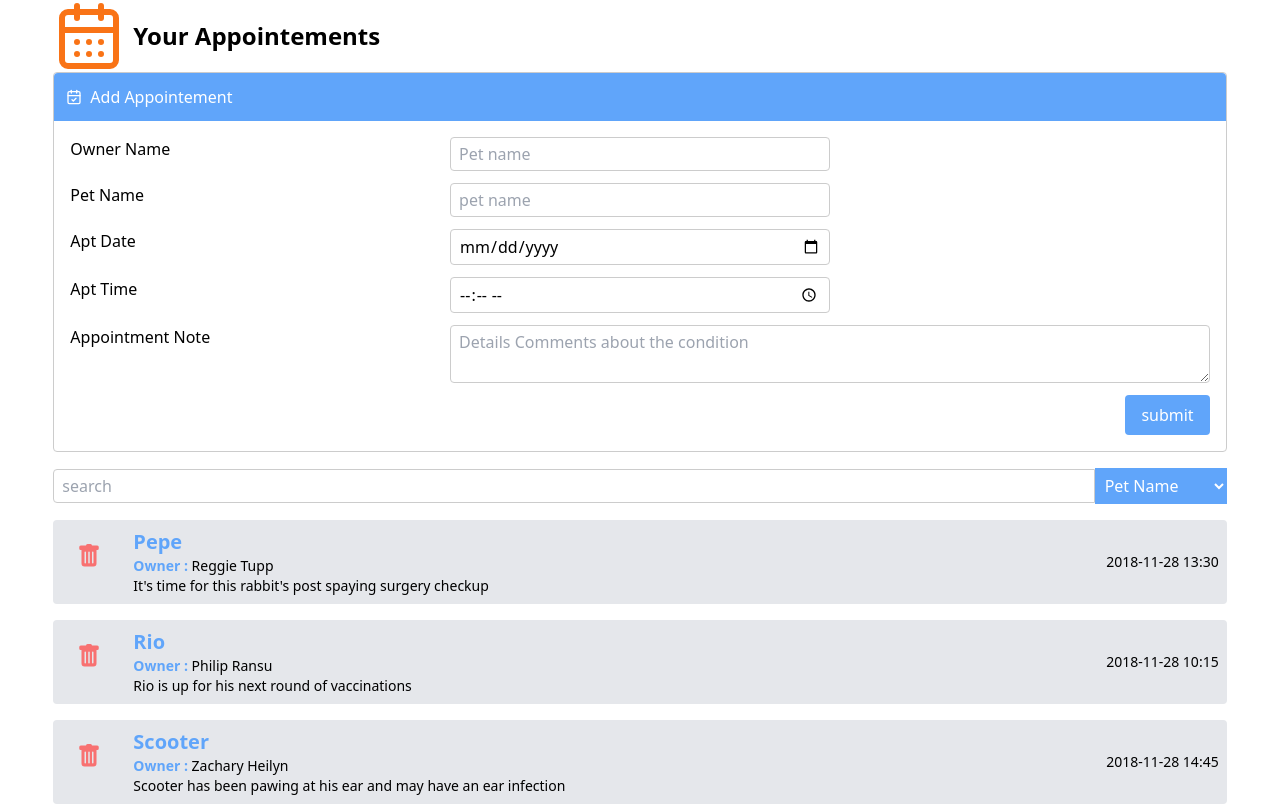
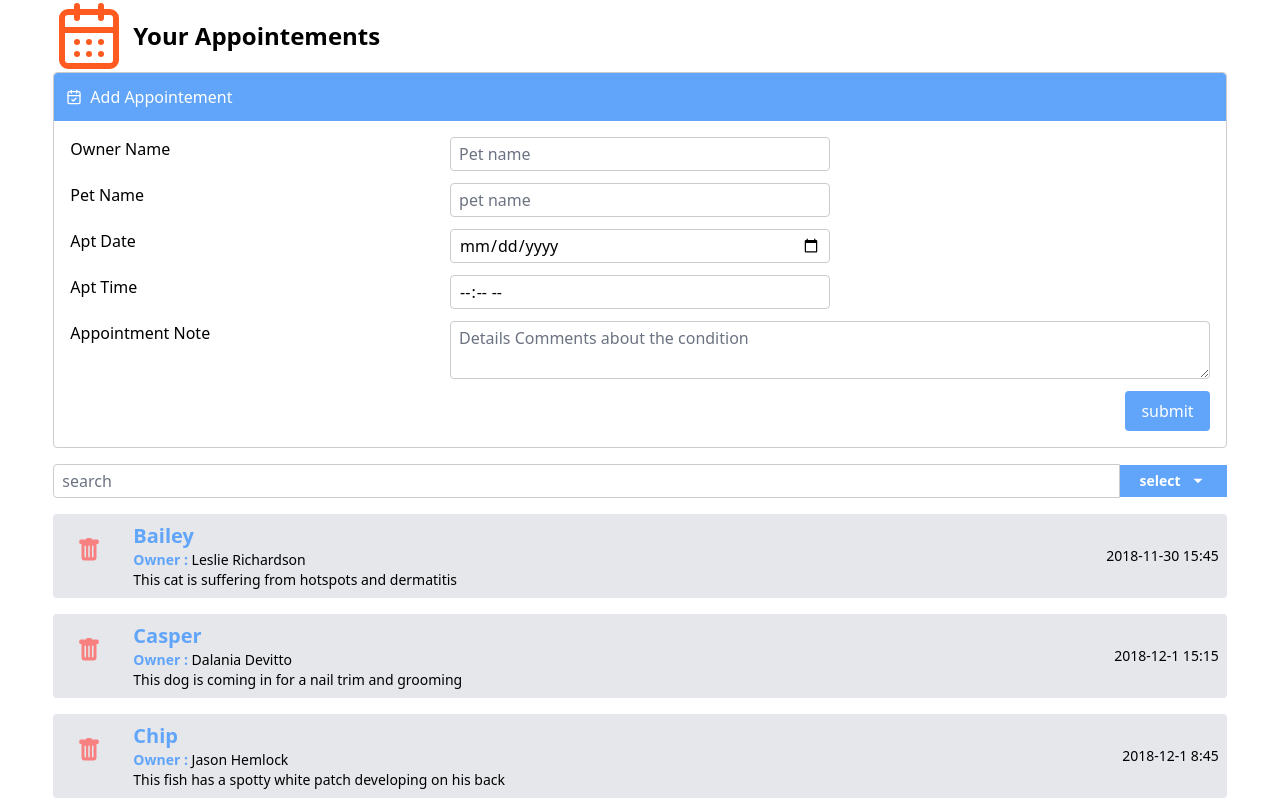
Before and after one commit to Oussamahaddi/AppointmentWizardry, a React (Create React App) app: page / in a window 1280 px wide. Shown: the top 804 px of the page. Built offline with nearby package versions, Linux system fonts and the light colour scheme.

Commit message:
create method that sort and filter appointement by pet name or owner name and sort them by asc or desc

```diff
--- a/package.json
+++ b/package.json
@@ -11,6 +11,8 @@
     "@types/react": "^18.2.31",
     "@types/react-dom": "^18.2.14",
     "axios": "^1.5.1",
+    "flowbite": "^2.0.0",
+    "flowbite-react": "^0.6.4",
     "react": "^18.2.0",
     "react-dom": "^18.2.0",
     "react-hook-form": "^7.47.0",
--- a/src/components/appointment/Appoi.tsx
+++ b/src/components/appointment/Appoi.tsx
@@ -1,8 +1,8 @@
 import React from "react"
 import {BsFillTrashFill} from "react-icons/bs"
-import { Data } from "../../types"
+import { AppoiT } from "../../types"
 
-const Appoi = ({appointment} : {appointment : Data}) => {
+const Appoi = ({appointment} : {appointment : AppoiT}) => {
 	return (
 		<>
 			<div className="bg-gray-200 rounded my-4 grid grid-cols-[auto_1fr_auto] gap-4 w-full p-2">
--- a/src/components/form/Form.tsx
+++ b/src/components/form/Form.tsx
@@ -1,23 +1,25 @@
-import React from "react"
+import React, { useEffect } from "react"
 import { useForm, SubmitHandler } from "react-hook-form"
 import { LuCalendarCheck } from "react-icons/lu"
 import Button from "../buttons/Button"
-import { Data, Inputs } from "../../types"
+import { AppoiT, Inputs } from "../../types"
 import { ToastContainer, toast } from "react-toastify"
 import "react-toastify/dist/ReactToastify.css"
 
 
 // eslint-disable-next-line react/prop-types, @typescript-eslint/no-explicit-any
-const Form = ({arr, setApp} : {arr : Data[], setApp: any}) => {
+const Form = ({arr, setApp} : {arr : AppoiT[], setApp: any}) => {
 
 	const {
 		register,
 		handleSubmit,
-		formState: { errors },
+		reset,
+		formState: { errors, isSubmitSuccessful },
 	} = useForm<Inputs>()
 
 	const onSubmit : SubmitHandler<Inputs> = (data) => {
 		const newData = {
+			id : arr.length ,
 			petName: data.petName,
 			ownerName: data.ownerName,
 			aptDate: `${data.aptDate} ${data.aptTime}`,
@@ -26,6 +28,17 @@ const Form = ({arr, setApp} : {arr : Data[], setApp: any}) => {
 		setApp([...arr, newData])
 		toast.success("Appointment created succussfully")
 	}
+
+	useEffect(() => {
+		if (isSubmitSuccessful) reset({
+			petName : "",
+			ownerName: "",
+			aptDate : "",
+			aptTime : "",
+			aptNotes : ""
+		})
+	}, [isSubmitSuccessful])
+
 
 	return (
 		<>
@@ -118,17 +131,18 @@ const Form = ({arr, setApp} : {arr : Data[], setApp: any}) => {
 					</div>
 				</div>
 				<div className="w-full grid grid-cols-[1fr_2fr]">
-					<label className="text-left" htmlFor="date">Apt Time</label>
+					<label className="text-left" htmlFor="time">Apt Time</label>
 					<div className="w-full">
 						<div className="flex flex-col items-start">
 							<input
 								type="time"
+								id="time"
 								placeholder="hellow"
 								className="w-full border border-[#ccc] px-2 py-1 rounded md:w-3/6"
 								{...register("aptTime", {
 									required: "This field can't be null",
 									pattern : {
-										value : /^\d([0-1]{1}[0-9]{1}|20|21|22|23):[0-5]{1}[0-9]{1}$/,
+										value : /^\d{1,2}:\d{1,2}$/,
 										message : "Invalide characters"
 									}
 								})}
@@ -147,7 +161,7 @@ const Form = ({arr, setApp} : {arr : Data[], setApp: any}) => {
 							{...register("aptNotes", {
 								required: "This field can't be null",
 								pattern : {
-									value : /^[a-zA-Z0-9]+$/gi,
+									value : /^[a-z A-Z 0-9]+$/gi,
 									message : "Invalide characters"
 								},
 								minLength : {
@@ -165,7 +179,7 @@ const Form = ({arr, setApp} : {arr : Data[], setApp: any}) => {
 				</div>
 				<Button
 					text="submit"
-					btnColor="bg-[#60a5fa] text-white px-4 py-2 rounded w-fit self-end"
+					btnColor="bg-[#60a5fa] text-white px-4 py-2 rounded w-fit self-end hover:bg-blue-600"
 				/>
 			</form>
 		</>
--- a/src/components/layout/Search.tsx
+++ b/src/components/layout/Search.tsx
@@ -1,23 +1,56 @@
-import React from "react"
+import React, { Dispatch, useState } from "react"
+import { FilterAndSortT, FilterT, SortT } from "../../types"
+import {IoMdArrowDropdown, IoMdArrowDropup} from "react-icons/io"
 
-const filterList = ["Pet Name", "Owner Name", "Date", "Asc", "Desc"]
+const filterBy : Array<FilterT> = ["petName", "ownerName", "aptDate"]
+const sortBy : Array<SortT> = ["Asc", "Desc"]
 
-const Search = ({search, change} : {search : string, change : React.ChangeEventHandler<HTMLInputElement>}) => {
+type ChildProps = {
+	search: string
+	setSrc: Dispatch<string>
+	filtering : FilterAndSortT
+	setFiltring : (ops : FilterAndSortT) => void
+};
+
+const Search: React.FC<ChildProps> = ({ search, setSrc, filtering, setFiltring }) => {
+
+	const [drop, setDrop] = useState<boolean>(false)
+
 	return (
 		<>
 			<div className="flex items-center w-full my-4">
 				<div className="w-full">
-					<input type="text" placeholder="search" value={search} onChange={change} className="w-full py-1 px-2 border border-[#ccc] rounded-l" />
+					<input type="text" placeholder="search" value={search} onChange={(e) => setSrc(e.target.value)} className="w-full py-1 px-2 border border-[#ccc] rounded-l" />
 				</div>
-				<div >
-					<select name="" id="" className="p-1.5 bg-[#60a5fa] text-white">
-						{/* <option value="" selected disabled>select</option> */}
-						{
-							filterList.map((item, index) => (
-								<option key={index} value={item}>{item}</option>
-							))
-						}
-					</select>
+				<div className="relative">
+					<button onClick={() => setDrop(!drop)} className="flex items-center gap-2 text-white bg-[#60a5fa] font-semibold text-sm px-5 py-1.5 text-center inline-flex items-center hover:bg-blue-600">
+						select
+						{!drop ? <IoMdArrowDropdown className="text-lg" /> : <IoMdArrowDropup className="text-lg" /> }
+					</button>
+					{
+						drop &&
+						<div id="dropdownDefaultRadio" className="absolute right-0 my-1 z-10 w-48 bg-white divide-y divide-gray-100 rounded-lg shadow-[0_0_2px] shadow-[#60a5fa]">
+							<div className="flex flex-col">
+								{
+									filterBy.map((item, index) => (
+										<div key={index} className="flex justify-between p-2 hover:bg-[#60a5fa] hover:text-white rounded">
+											<label htmlFor={`firlter-${index}`} className="w-full text-left ml-2 text-sm font-medium">{item}</label>
+											<input id={`firlter-${index}`} type="radio" value={item} name="filterBy" onChange={() => setFiltring({...filtering, filter : item})} className="w-4 h-4 text-blue-600 bg-gray-100 border-gray-300" />
+										</div>
+									))
+								}
+								<hr />
+								{
+									sortBy.map((item, index) => (
+										<div key={index} className="flex justify-between p-2 hover:bg-[#60a5fa] hover:text-white rounded">
+											<label htmlFor={`sort-${index}`} className="w-full ml-2 text-sm font-medium text-left">{item}</label>
+											<input id={`sort-${index}`} type="radio" value={item} name="sortBy" onChange={() => setFiltring({...filtering, sort : item})} className="w-4 h-4 text-blue-600 bg-gray-100 border-gray-300" />
+										</div>
+									))
+								}
+							</div>
+						</div>
+					}
 				</div>
 			</div>
 		</>
--- a/src/pages/Appointment.tsx
+++ b/src/pages/Appointment.tsx
@@ -1,5 +1,5 @@
 import React, { useEffect, useState } from "react"
-import { Data } from "../types"
+import { AppoiT, FilterAndSortT } from "../types"
 import { http } from "../lib/http"
 import {LuCalendarDays} from "react-icons/lu"
 import Form from "../components/form/Form"
@@ -9,18 +9,18 @@ import LoadingSpinner from "../components/LoadingSpinner"
 
 const Appointment = () => {
 
-	const [data, setData] = useState<Data[]>([])
+	const [data, setData] = useState<AppoiT[]>([])
 	const [isLoaded, setIsLoaded] = useState(false)
 	const [src , setSrc] = useState<string>("")
+	const [filtering, setFiltring] = useState<FilterAndSortT>({
+		filter: "petName",
+		sort: "Asc"
+	});
 
 	const getData = async () => {
-		const { data } = await http.get<Data[]>("data.json")
+		const { data } = await http.get<AppoiT[]>("data.json")
 		setData(data)
 		setIsLoaded(true)
-	}
-
-	const handleChange = (e: React.ChangeEvent<HTMLInputElement>) => {
-		setSrc(e.target.value)
 	}
 
 	useEffect(() => {
@@ -39,13 +39,21 @@ const Appointment = () => {
 				<div className="border border-[#ccc] rounded">
 					<Form arr={data} setApp={setData}/>
 				</div>
+
 				<div>
-					<Search search={src} change={handleChange} />
+					<Search search={src} setSrc={setSrc} filtering={filtering} setFiltring={setFiltring} />
 				</div>
 				<div>
 					{
-						data.filter(item => {
+						data.filter((item : AppoiT) => {
 							return (item.petName).toLowerCase().includes(src.toLocaleLowerCase())
+						}).sort((a, b) => {
+							if (filtering.filter === "petName")
+								return filtering.sort === "Asc" ? a.petName > b.petName ? 1 : -1 : a.petName > b.petName ? -1 : 1
+							if (filtering.filter === "ownerName")
+								return filtering.sort === "Asc" ? a.ownerName > b.ownerName ? 1 : -1 : a.ownerName > b.ownerName ? -1 : 1
+							else
+								return 0
 						}).map((item , index) => (
 							<Appoi key={index} appointment={item} />
 						))
--- /dev/null
+++ b/src/types/filtring.ts
@@ -0,0 +1,8 @@
+export type SortT = "Asc" | "Desc"
+export type FilterT = "petName" | "ownerName" | "aptDate"
+
+
+export type FilterAndSortT = {
+  filter : FilterT
+  sort : SortT
+}
--- a/src/types/index.ts
+++ b/src/types/index.ts
@@ -1,2 +1,3 @@
 export * from "./type"
 export * from "./form"
+export * from "./filtring"
--- a/src/types/type.ts
+++ b/src/types/type.ts
@@ -1,4 +1,5 @@
-export type Data = {
+export type AppoiT = {
+    id : number,
     petName: string,
     ownerName: string,
     aptNotes: string,
--- a/tailwind.config.js
+++ b/tailwind.config.js
@@ -1,11 +1,16 @@
 /** @type {import('tailwindcss').Config} */
+// eslint-disable-next-line no-undef
 module.exports = {
 	content: [
 		"./index.html",
 		"./src/**/*.{js,ts,jsx,tsx}",
+		'node_modules/flowbite-react/**/*.{js,jsx,ts,tsx}'
 	],
 	theme: {
 		extend: {},
 	},
-  plugins: [],
+	plugins: [
+		// eslint-disable-next-line no-undef
+		require('flowbite/plugin')
+	]
 }
```
Also changed, not shown: 1 other file (tests, documents, lock files or other folders). Lines whose indentation alone changed are shown as unchanged.
